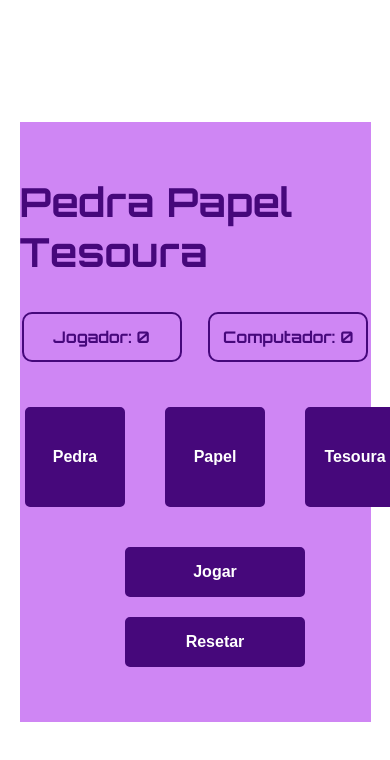
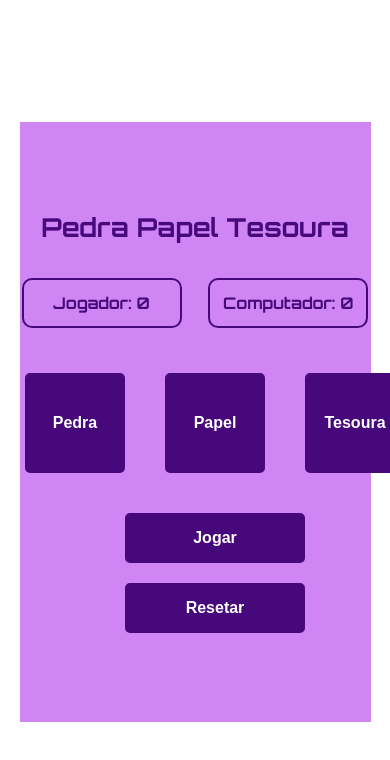
Before and after one commit to arthurguerraa/projeto-pedra-papel-tesoura, a plain HTML site: page index.html in a window 390 px wide. Drawn offline with Linux system fonts and the light colour scheme.

Commit message:
responsividade do container em telas pequenas

```diff
--- a/style/style.css
+++ b/style/style.css
@@ -110,3 +110,10 @@ button.selected {
     height: 50px;
 
 }
+
+
+@media (max-width: 625px) {
+  .container > h1 {
+    font-size: 26px; /* menor em telas pequenas */
+  }
+}
```
